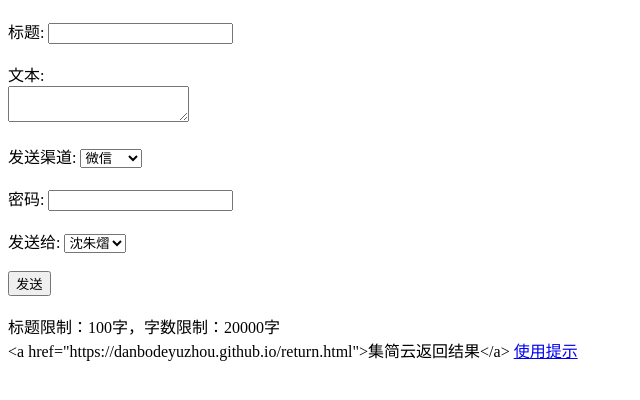
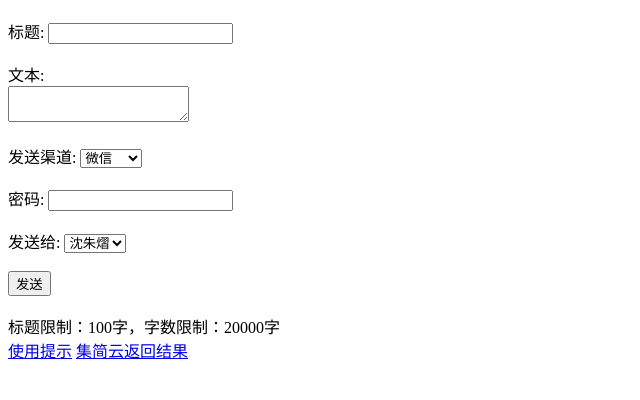
Before and after one commit to danbodeyuzhou/danbodeyuzhou.github.io, a plain HTML site: page send.html in a window 1280 px wide. Shown: the part 70-470 px from the top of the page, without its empty margins (0-640 px from the left). Drawn offline with Linux system fonts and the light colour scheme.

Commit message:
Update send.html

```diff
--- a/send.html
+++ b/send.html
@@ -32,8 +32,8 @@
 
     <input type="button" value="发送" onclick="sendMessage()"><br><br>
     <label>标题限制：100字，字数限制：20000字</label><br>
-    &lt;a href="https://danbodeyuzhou.github.io/return.html"&gt;集简云返回结果&lt;/a&gt;
     <a href="https://danbodeyuzhou.github.io/list.html">使用提示</a>
+    <a href="https://danbodeyuzhou.github.io/return.html">集简云返回结果</a>
   </form>
 
   <script>
```
